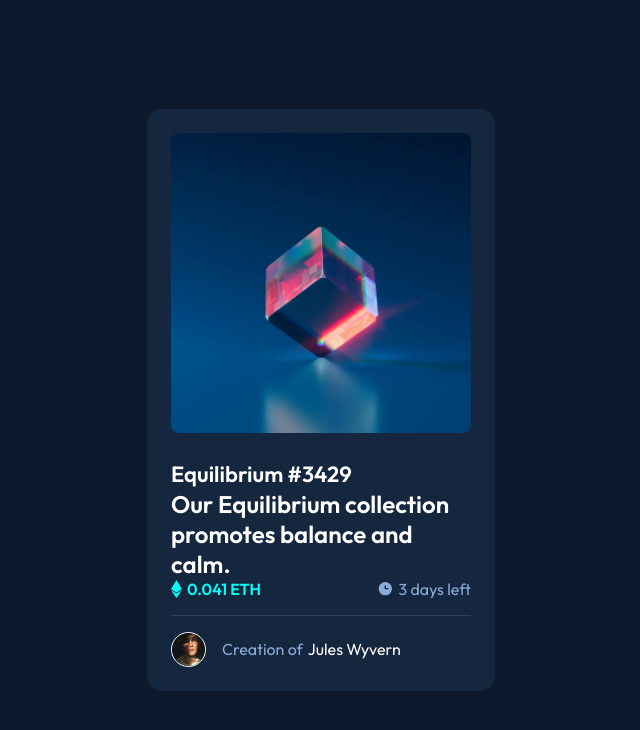
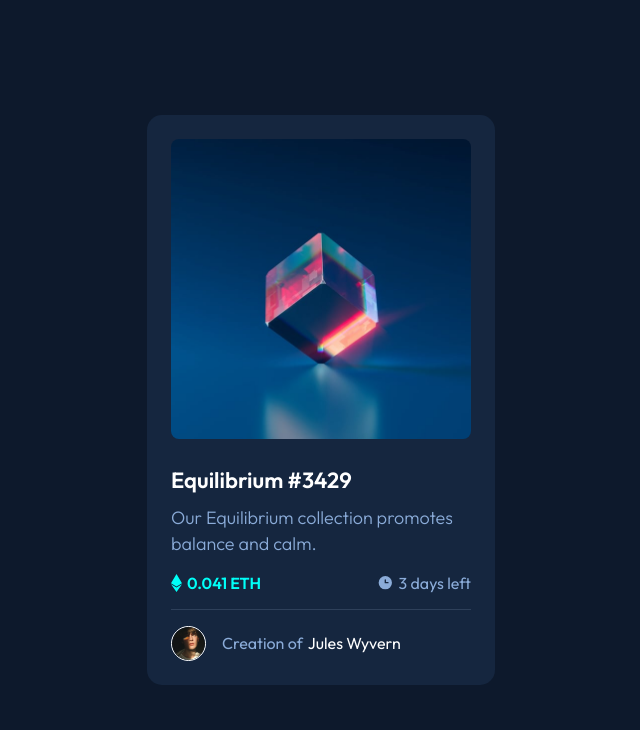
Before and after one commit to lukenso/NFT-Preview-Card, a website: page index.html in a window 1280 px wide. Shown: the whole page, without its empty margins (319-959 px from the left). Drawn offline with Linux system fonts and the light colour scheme.

Commit message:
Update style.css

```diff
--- a/style.css
+++ b/style.css
@@ -60,7 +60,7 @@ h1 {
   margin-top: 1.5rem;
 }
 
-h4 {
+h2 {
   color: #8bacd9;
   margin: 0.6rem 0 1rem 0;
   font-weight: 300;
```
